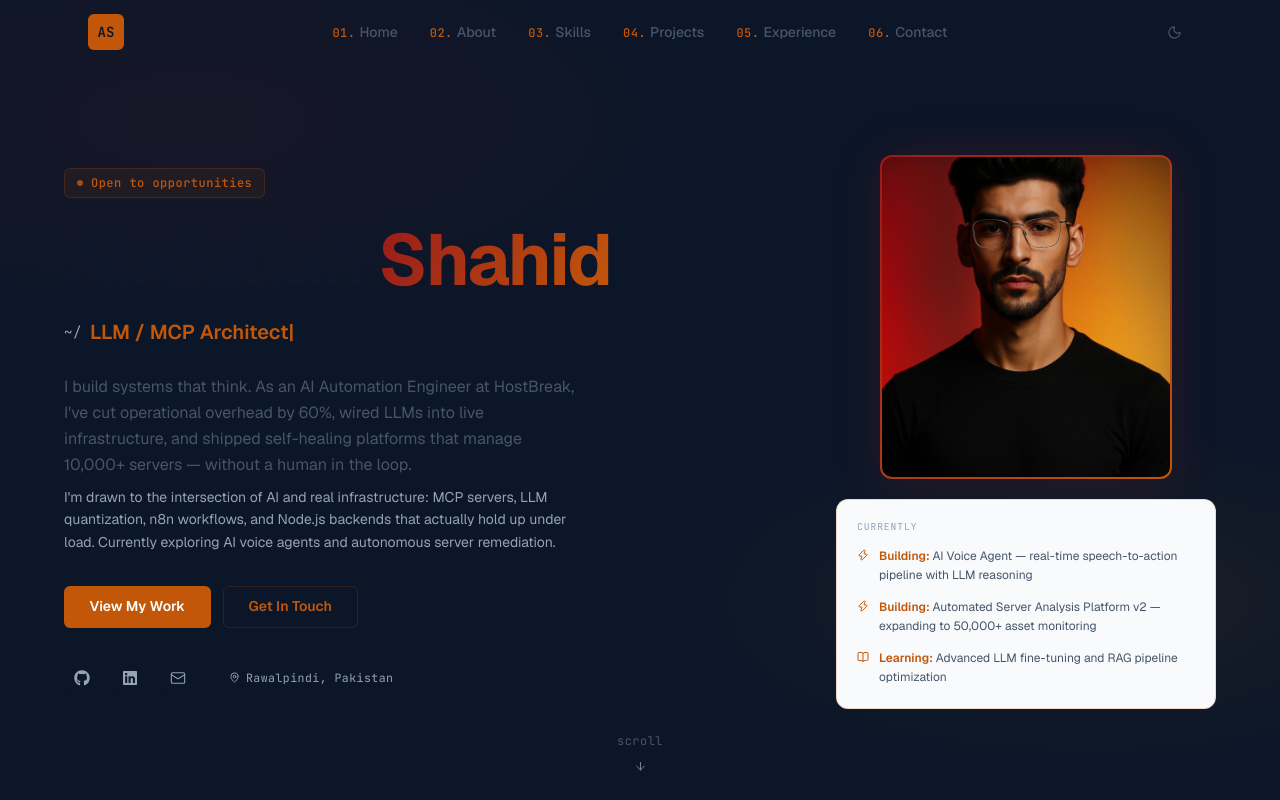
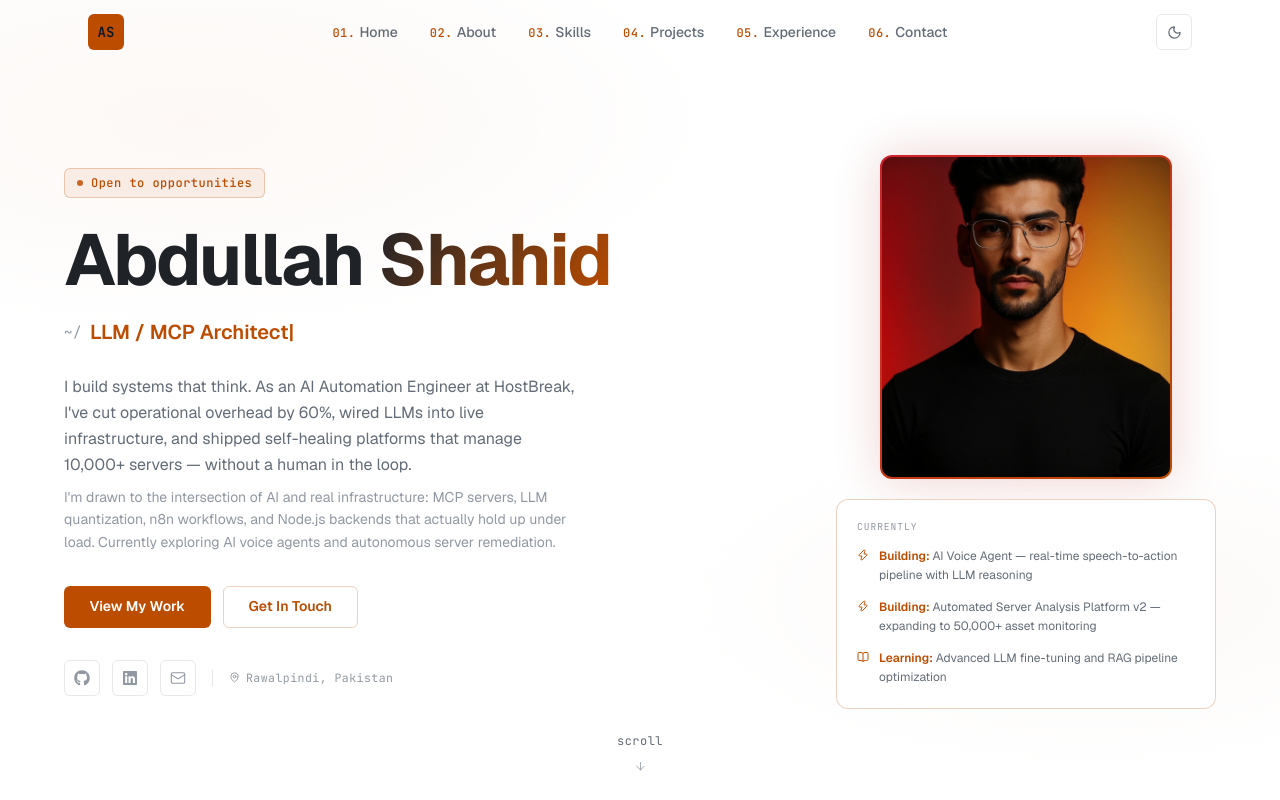
Before and after one commit to Abdullah-1360/Portfolio_web, a Next.js app in the folder portfolio/apps/frontend/: page / in a window 1280 px wide. Both pictures are taken after a click on the button 1174 px from the left and 32 px from the top of the page. Shown: the top 800 px of the page. Built offline with nearby package versions, Linux system fonts and the light colour scheme.

Commit message:
fix: proper dark/light theme — github-dark palette, gradient-text white-to-amber, card consistency

```diff
--- a/portfolio/apps/frontend/src/app/globals.css
+++ b/portfolio/apps/frontend/src/app/globals.css
@@ -6,42 +6,43 @@
 
 @layer base {
 
-  /* ── Light mode (default) ─────────────────────────────────── */
-  :root {
-    --bg:            #ffffff;
-    --bg-2:          #f8fafc;
-    --bg-3:          #f1f5f9;
-    --text:          #0f172a;
-    --text-muted:    #475569;
-    --text-faint:    #94a3b8;
-    --accent:        #c2570a;        /* amber darkened for white bg — WCAG AA */
-    --accent-rgb:    194,87,10;
-    --accent-glow:   rgba(194,87,10,0.08);
-    --red:           #991b1b;
-    --red-rgb:       153,27,27;
-    --border:        rgba(15,23,42,0.08);
-    --border-accent: rgba(194,87,10,0.2);
-    --card:          #ffffff;
-    --card-border:   rgba(15,23,42,0.08);
+  /* ── Dark mode (default) ──────────────────────────────────── */
+  :root,
+  .dark {
+    --bg:            #0d1117;   /* GitHub-dark level — deep but not navy */
+    --bg-2:          #161b22;
+    --bg-3:          #21262d;
+    --text:          #e6edf3;   /* near-white, easy on eyes */
+    --text-muted:    #8b949e;
+    --text-faint:    #484f58;
+    --accent:        #f0883e;   /* warm amber — readable on dark */
+    --accent-rgb:    240,136,62;
+    --accent-glow:   rgba(240,136,62,0.1);
+    --red:           #da3633;
+    --red-rgb:       218,54,51;
+    --border:        rgba(230,237,243,0.08);
+    --border-accent: rgba(240,136,62,0.3);
+    --card:          #161b22;
+    --card-border:   rgba(230,237,243,0.08);
   }
 
-  /* ── Dark mode ────────────────────────────────────────────── */
-  .dark {
-    --bg:            #0B1628;
-    --bg-2:          #0F1E35;
-    --bg-3:          #132440;
-    --text:          #F0EDE8;
-    --text-muted:    #9AA3B0;
-    --text-faint:    #4E5A6A;
-    --accent:        #E8820C;
-    --accent-rgb:    232,130,12;
-    --accent-glow:   rgba(232,130,12,0.12);
-    --red:           #A82020;
-    --red-rgb:       168,32,32;
-    --border:        rgba(240,237,232,0.07);
-    --border-accent: rgba(232,130,12,0.25);
-    --card:          #0F1E35;
-    --card-border:   rgba(232,130,12,0.12);
+  /* ── Light mode ───────────────────────────────────────────── */
+  .light {
+    --bg:            #ffffff;
+    --bg-2:          #f6f8fa;
+    --bg-3:          #eaeef2;
+    --text:          #1f2328;
+    --text-muted:    #636c76;
+    --text-faint:    #9198a1;
+    --accent:        #bc4c00;   /* amber darkened for white — WCAG AA */
+    --accent-rgb:    188,76,0;
+    --accent-glow:   rgba(188,76,0,0.08);
+    --red:           #cf222e;
+    --red-rgb:       207,34,46;
+    --border:        rgba(31,35,40,0.1);
+    --border-accent: rgba(188,76,0,0.25);
+    --card:          #ffffff;
+    --card-border:   rgba(31,35,40,0.1);
   }
 
   html { scroll-behavior: smooth; }
@@ -51,11 +52,11 @@
     color: var(--text);
     font-family: var(--font-geist-sans), system-ui, sans-serif;
     -webkit-font-smoothing: antialiased;
-    transition: background-color 0.2s, color 0.2s;
+    transition: background-color 0.25s, color 0.25s;
   }
 
   ::selection {
-    background: rgba(var(--accent-rgb), 0.25);
+    background: rgba(var(--accent-rgb), 0.3);
     color: var(--text);
   }
 
@@ -93,7 +94,7 @@
     transition: border-color 0.2s;
   }
   .card:hover {
-    border-color: rgba(var(--accent-rgb), 0.4);
+    border-color: rgba(var(--accent-rgb), 0.35);
   }
 
   .tag {
@@ -120,14 +121,14 @@
     font-weight: 600;
     font-size: 0.875rem;
     background: var(--accent);
-    color: #fff;
+    color: #ffffff;
     border: none;
     cursor: pointer;
     transition: opacity 0.15s, box-shadow 0.15s;
   }
   .btn-primary:hover {
     opacity: 0.88;
-    box-shadow: 0 0 22px rgba(var(--accent-rgb), 0.4);
+    box-shadow: 0 0 20px rgba(var(--accent-rgb), 0.35);
   }
 
   .btn-outline {
@@ -160,8 +161,9 @@
   .text-muted  { color: var(--text-muted); }
   .text-faint  { color: var(--text-faint); }
 
+  /* Subtle gradient — accent only, no red clash */
   .gradient-text {
-    background: linear-gradient(110deg, var(--red) 0%, var(--accent) 100%);
+    background: linear-gradient(120deg, var(--text) 0%, var(--accent) 100%);
     -webkit-background-clip: text;
     -webkit-text-fill-color: transparent;
     background-clip: text;
--- a/portfolio/apps/frontend/src/app/layout.tsx
+++ b/portfolio/apps/frontend/src/app/layout.tsx
@@ -37,7 +37,7 @@ export default function RootLayout({ children }: { children: React.ReactNode })
         <link rel="icon" type="image/svg+xml" href={`${BASE}/favicon.svg`} />
       </head>
       <body>
-        <ThemeProvider attribute="class" defaultTheme="dark" enableSystem={false}>
+        <ThemeProvider attribute="class" defaultTheme="dark" enableSystem={false} themes={['dark', 'light']}>
           <Providers>{children}</Providers>
         </ThemeProvider>
       </body>
--- a/portfolio/apps/frontend/src/components/HeroSection.tsx
+++ b/portfolio/apps/frontend/src/components/HeroSection.tsx
@@ -144,7 +144,7 @@ export default function HeroSection({ personalInfo, currently }: Props) {
 
           {/* Currently card — prominent, right column */}
           <div className="border border-[var(--border-accent)] rounded-xl p-5
-                          bg-[var(--bg-2)] space-y-3">
+                          bg-[var(--card)] space-y-3">
             <p className="mono text-[var(--text-faint)] tracking-widest"
                style={{ fontSize: '0.6rem' }}>
               CURRENTLY
@@ -166,7 +166,7 @@ export default function HeroSection({ personalInfo, currently }: Props) {
 
         {/* Mobile: currently card below text */}
         <motion.div variants={fadeUp} className="lg:hidden border border-[var(--border-accent)]
-                    rounded-xl p-5 bg-[var(--bg-2)] space-y-3">
+                    rounded-xl p-5 bg-[var(--card)] space-y-3">
           <p className="mono text-[var(--text-faint)] tracking-widest"
              style={{ fontSize: '0.6rem' }}>
             CURRENTLY
--- a/portfolio/apps/frontend/src/components/ParticleBackground.tsx
+++ b/portfolio/apps/frontend/src/components/ParticleBackground.tsx
@@ -1,15 +1,30 @@
 export default function ParticleBackground() {
   return (
+    <>
+      {/* Dark mode background */}
       <div
         aria-hidden="true"
-      className="fixed inset-0 -z-10 pointer-events-none"
+        className="fixed inset-0 -z-10 pointer-events-none dark:block hidden"
         style={{
           background: `
-          radial-gradient(ellipse 70% 45% at 15% 15%, rgba(168,32,32,0.08) 0%, transparent 60%),
-          radial-gradient(ellipse 60% 40% at 85% 75%, rgba(232,130,12,0.07) 0%, transparent 55%),
-          #0B1628
+            radial-gradient(ellipse 70% 45% at 15% 15%, rgba(218,54,51,0.06) 0%, transparent 60%),
+            radial-gradient(ellipse 60% 40% at 85% 75%, rgba(240,136,62,0.06) 0%, transparent 55%),
+            #0d1117
           `,
         }}
       />
+      {/* Light mode background */}
+      <div
+        aria-hidden="true"
+        className="fixed inset-0 -z-10 pointer-events-none dark:hidden block"
+        style={{
+          background: `
+            radial-gradient(ellipse 70% 45% at 15% 15%, rgba(188,76,0,0.04) 0%, transparent 60%),
+            radial-gradient(ellipse 60% 40% at 85% 75%, rgba(188,76,0,0.03) 0%, transparent 55%),
+            #ffffff
+          `,
+        }}
+      />
+    </>
   );
 }
```
Lines whose indentation alone changed are shown as unchanged.
